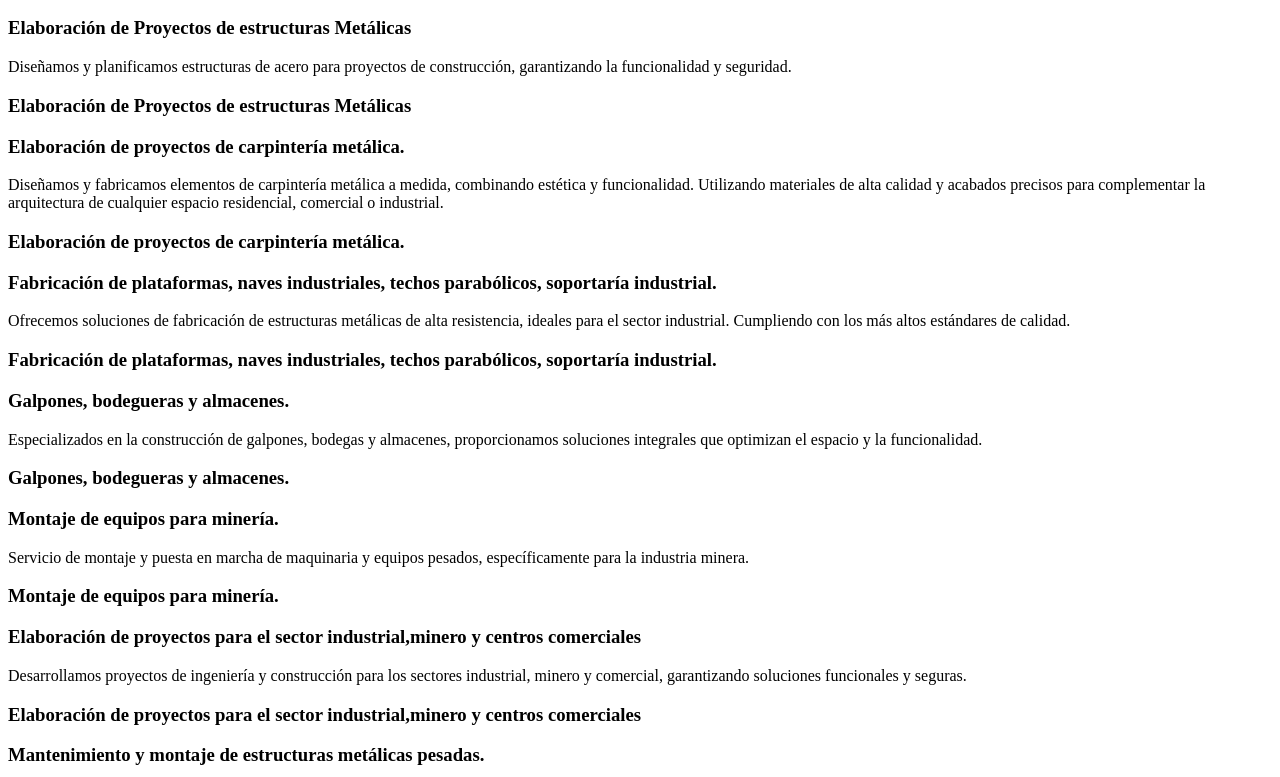
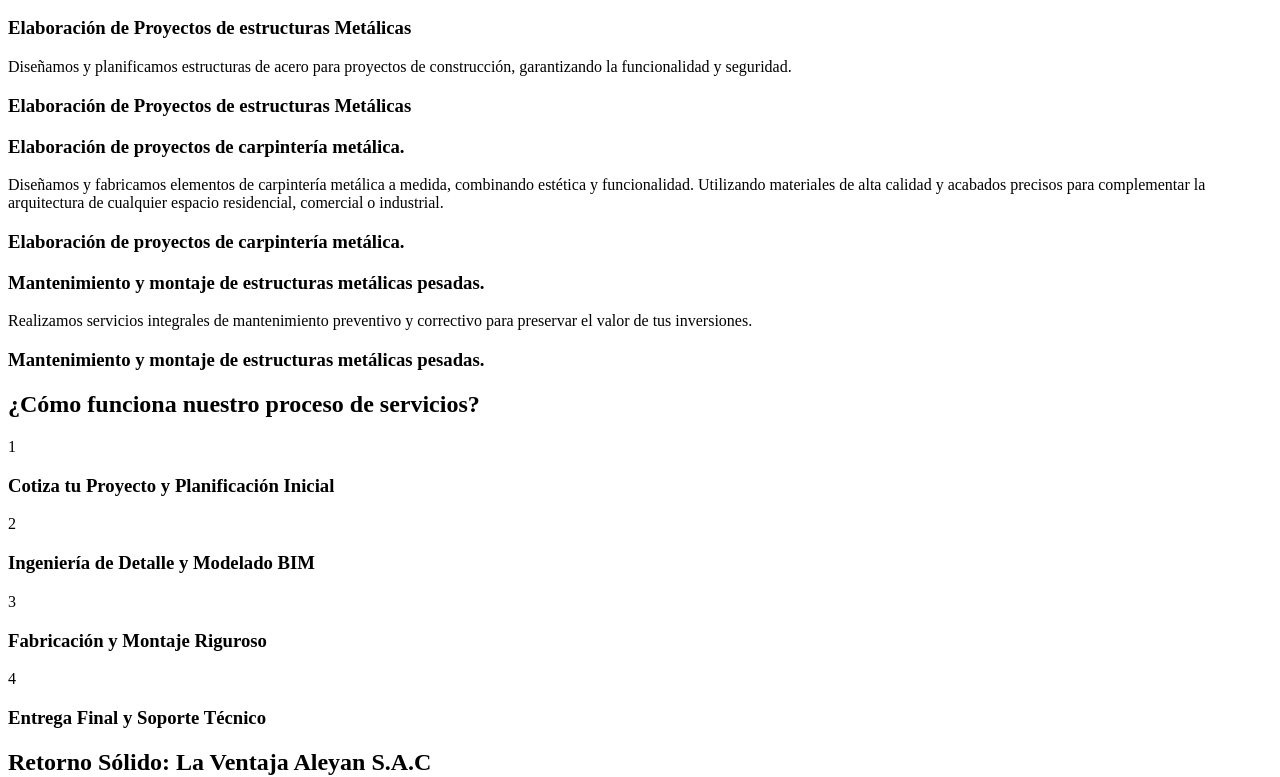
Before and after one commit to InnovaLabs-Code/landing_aleyan, a React (Create React App) app in the folder src/: page /services-detail in a window 1280 px wide. Shown: the part 1710-2487 px from the top of the page. Built offline with nearby package versions, Linux system fonts and the light colour scheme; the HTML template or start-up script is replaced by a standard one.

Commit message:
fix sitemap.xml

```diff
--- a/public/index.html
+++ b/public/index.html
@@ -28,7 +28,7 @@
   "@type": "WebSite",
   "name": "Aleyan S.A.C.",
   "alternateName": "Constructora Aleyan S.A.C.",
-  "url": "https://www.aleyansac.com/"
+  "url": "https://aleyansac.com/"
 }
 </script>
 
--- a/src/components/ContactPage.js
+++ b/src/components/ContactPage.js
@@ -17,6 +17,7 @@
   const [formMessage, setFormMessage] = useState(null); // Estado para mostrar el mensaje al usuario
 
   const handleChange = (e) => {
+
     setFormData({
       ...formData,
       [e.target.name]: e.target.value
@@ -126,13 +127,27 @@
                 <div className="grid grid-cols-1 md:grid-cols-2 gap-4">
                   <input
                     type="text"
+                    name="ruc"
+                    value={formData.ruc}
+                    onChange={handleChange}
+                    placeholder="RUC"
+                    className="bg-white border border-gray-300 rounded-xl w-full py-3 px-4 text-gray-700 leading-tight focus:outline-none focus:ring-2 focus:ring-blue-300 transition-all duration-300"
+                    required
+                    inputMode="numeric"  maxLength={11}
+
+                  />
+                  <input
+                    type="text"
                     name="name"
                     value={formData.name}
                     onChange={handleChange}
-                    placeholder="Nombre Completo"
+                    placeholder="Razon Social"
                     className="bg-white border border-gray-300 rounded-xl w-full py-3 px-4 text-gray-700 leading-tight focus:outline-none focus:ring-2 focus:ring-blue-300 transition-all duration-300"
                     required
                   />
+
+                </div>
+                <div className="grid grid-cols-1  gap-4">
                   <input
                     type="email"
                     name="email"
@@ -160,10 +175,9 @@
                     className="bg-white border border-gray-300 rounded-xl w-full py-3 px-4 text-gray-700 leading-tight focus:outline-none focus:ring-2 focus:ring-blue-300 transition-all duration-300"
                   >
                     <option value="">Seleccione su servicio</option>
-                    <option value="Construcción Residencial">Construcción Residencial</option>
-                    <option value="Desarrollo Comercial">Desarrollo Comercial</option>
-                    <option value="Proyectos Industriales">Proyectos Industriales</option>
-                    <option value="Remodelaciones y Ampliaciones">Remodelaciones y Ampliaciones</option>
+                    <option value="Construcción Residencial">Elaboración de proyectos de estructuras métalicas</option>
+                    <option value="Desarrollo Comercial">Elaboración de proyectos de carpinteria metálica</option>
+                    <option value="Proyectos Industriales">Mantenimiento y montaje de estructuras métalicas pesadas</option>
                     <option value="Otro">Otro</option>
                   </select>
                 </div>
--- a/src/components/ServicesDetail.js
+++ b/src/components/ServicesDetail.js
@@ -17,7 +17,7 @@
 
 const ServiceCard = ({ image, title, description, delay }) => (
   <motion.div
-    className="relative group h-[500px] rounded-2xl overflow-hidden shadow-xl cursor-pointer will-change-transform" // Añadido will-change-transform
+    className="relative group h-[600px] rounded-2xl overflow-hidden shadow-xl cursor-pointer will-change-transform" // Añadido will-change-transform
     initial={{ opacity: 0, y: 50 }}
     whileInView={{ opacity: 1, y: 0 }}
     // CAMBIO CLAVE: Una vez que aparece, no se repite
@@ -88,30 +88,31 @@
       description: 'Diseñamos y fabricamos elementos de carpintería metálica a medida, combinando estética y funcionalidad. Utilizando materiales de alta calidad y acabados precisos para complementar la arquitectura de cualquier espacio residencial, comercial o industrial.'
     },
     {
-      image: service3,
-      title: 'Fabricación de plataformas, naves industriales, techos parabólicos, soportaría industrial.',
-      description: 'Ofrecemos soluciones de fabricación de estructuras metálicas de alta resistencia, ideales para el sector industrial. Cumpliendo con los más altos estándares de calidad.'
-    },
-    {
-      image: service4,
-      title: 'Galpones, bodegueras y almacenes.',
-      description: 'Especializados en la construcción de galpones, bodegas y almacenes, proporcionamos soluciones integrales que optimizan el espacio y la funcionalidad.'
-    },
-    {
-      image: service5,
-      title: 'Montaje de equipos para minería.',
-      description: 'Servicio de montaje y puesta en marcha de maquinaria y equipos pesados, específicamente para la industria minera.'
-    },
-    {
-      image: service6,
-      title: 'Elaboración de proyectos para el sector industrial,minero y centros comerciales',
-      description: 'Desarrollamos proyectos de ingeniería y construcción para los sectores industrial, minero y comercial, garantizando soluciones funcionales y seguras.'
-    },
-    {
       image: service7,
       title: 'Mantenimiento y montaje de estructuras metálicas pesadas.',
       description: 'Realizamos servicios integrales de mantenimiento preventivo y correctivo para preservar el valor de tus inversiones.'
-    }
+    },
+    // {
+    //   image: service3,
+    //   title: 'Fabricación de plataformas, naves industriales, techos parabólicos, soportaría industrial.',
+    //   description: 'Ofrecemos soluciones de fabricación de estructuras metálicas de alta resistencia, ideales para el sector industrial. Cumpliendo con los más altos estándares de calidad.'
+    // },
+    // {
+    //   image: service4,
+    //   title: 'Galpones, bodegueras y almacenes.',
+    //   description: 'Especializados en la construcción de galpones, bodegas y almacenes, proporcionamos soluciones integrales que optimizan el espacio y la funcionalidad.'
+    // },
+    // {
+    //   image: service5,
+    //   title: 'Montaje de equipos para minería.',
+    //   description: 'Servicio de montaje y puesta en marcha de maquinaria y equipos pesados, específicamente para la industria minera.'
+    // },
+    // {
+    //   image: service6,
+    //   title: 'Elaboración de proyectos para el sector industrial,minero y centros comerciales',
+    //   description: 'Desarrollamos proyectos de ingeniería y construcción para los sectores industrial, minero y comercial, garantizando soluciones funcionales y seguras.'
+    // },
+
   ];
 
   // Datos para la nueva sección de proceso
@@ -224,7 +225,7 @@
             Nuestra experiencia y compromiso nos permiten ofrecer soluciones personalizadas y de alta calidad que se adaptan a las necesidades específicas de cada cliente.
           </motion.h2> */}
 
-          <div className="grid grid-cols-1 md:grid-cols-2 lg:grid-cols-3 xl:grid-cols-4 gap-6">
+          <div className="grid grid-cols-1 md:grid-cols-2 lg:grid-cols-3  gap-6">
             {services.map((service, index) => (
               // ServiceCard ya tiene su propia animación optimizada
               <ServiceCard
```
Also changed, not shown: 1 other file (tests, documents, lock files or other folders).
